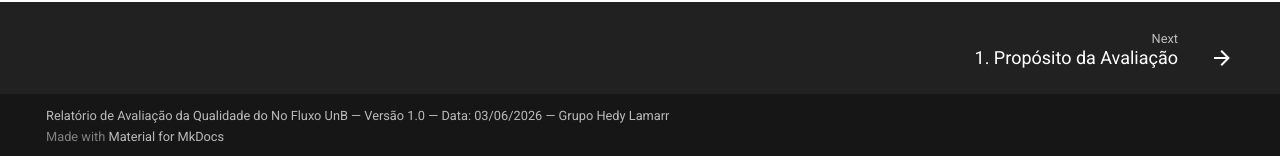
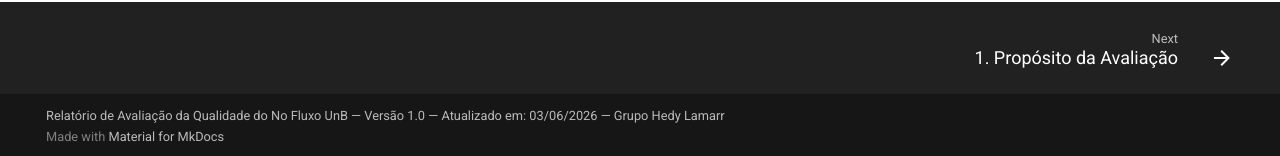
Before and after one commit to FCTE-Qualidade-de-Software-1/2026-1_T01_HEDY_LAMAR, an MkDocs documentation site: the page built from docs/index.md, in a window 1280 px wide and 900 px high, scrolled down 1740 px. Shown: the part 741-897 px from the top of the window. Built offline with MkDocs 1.6.1 and Material for MkDocs 9.7.7, drawn with Linux system fonts in a browser that asks for light colours; comment, search, counter and statistics services are not loaded; some of the changed lines change nothing that is shown.

Commit message:
feat: add current date functionality and update copyright format in mkdocs.yml

```diff
--- /dev/null
+++ b/docs/javascripts/current-date.js
@@ -0,0 +1,20 @@
+function updateCurrentBrazilDate() {
+  const dateElement = document.getElementById("current-date-br");
+
+  if (!dateElement) {
+    return;
+  }
+
+  dateElement.textContent = new Intl.DateTimeFormat("pt-BR", {
+    day: "2-digit",
+    month: "2-digit",
+    year: "numeric",
+    timeZone: "America/Sao_Paulo",
+  }).format(new Date());
+}
+
+if (typeof document$ !== "undefined") {
+  document$.subscribe(updateCurrentBrazilDate);
+} else {
+  document.addEventListener("DOMContentLoaded", updateCurrentBrazilDate);
+}
--- a/mkdocs.yml
+++ b/mkdocs.yml
@@ -22,7 +22,9 @@
     - content.code.copy
 extra_css:
   - stylesheets/extra.css
-copyright: "Relatório de Avaliação da Qualidade do No Fluxo UnB — Versão 1.0 — Data: 03/06/2026 — Grupo Hedy Lamarr"
+extra_javascript:
+  - javascripts/current-date.js
+copyright: 'Relatório de Avaliação da Qualidade do No Fluxo UnB — Versão 1.0 — Atualizado em: <span id="current-date-br">03/06/2026</span> — Grupo Hedy Lamarr'
 nav:
   - Início: index.md
   - Fase 1 - Requisitos da Avaliação:
```
